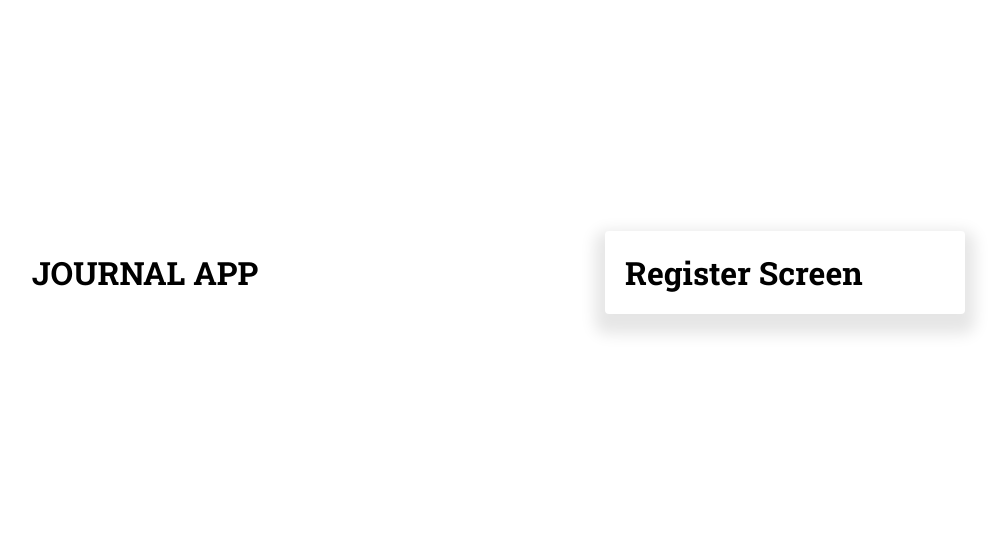
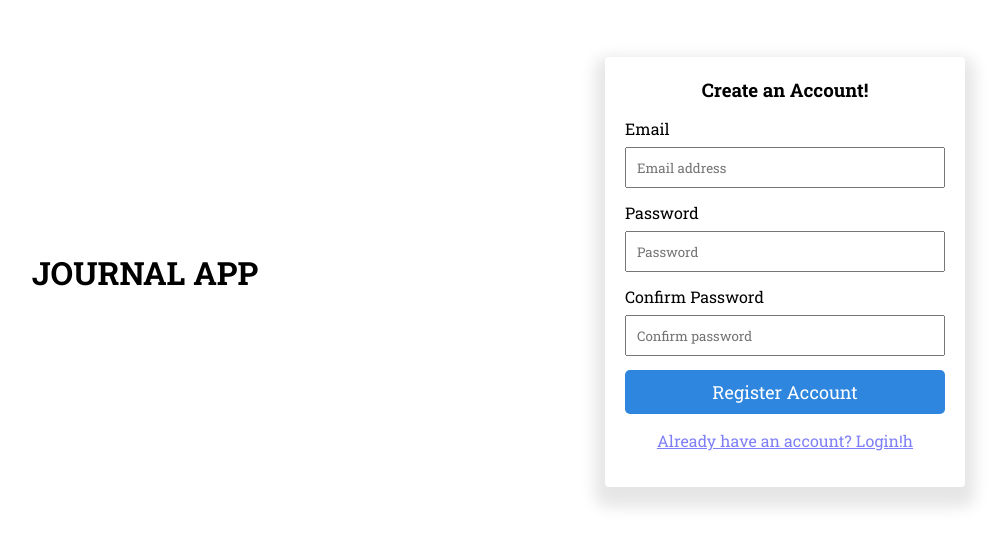
Before and after one commit to LuisMartinGonzalez24/NoteCloudApp, a React (Create React App) app: page /auth/register in a window 1280 px wide. Shown: the part 128-674 px from the top of the page, without its empty margins (175-1181 px from the left). Built offline with nearby package versions, Linux system fonts and the light colour scheme.

Commit message:
- Shell of login and register

```diff
--- a/src/pages/auth/LoginScreen.tsx
+++ b/src/pages/auth/LoginScreen.tsx
@@ -17,7 +17,7 @@ const LoginScreen = () => {
                     <input
                         type='text'
                         value=''
-                        placeholder='email address'
+                        placeholder='Email address'
                         className='auth__input-form mb14'
                     />
                 </div>
@@ -30,7 +30,7 @@ const LoginScreen = () => {
                     <input
                         type='text'
                         value=''
-                        placeholder='password'
+                        placeholder='Password'
                         className='auth__input-form mb14'
                     />
                 </div>
@@ -71,6 +71,8 @@ const LoginScreen = () => {
 
                     <span className='ml10'>Facebook</span>
                 </button>
+
+                <Link to='/auth/register' className='mt10'>Don't have an account? Sign up</Link>
             </div>
 
         </>
--- a/src/pages/auth/RegisterScreen.tsx
+++ b/src/pages/auth/RegisterScreen.tsx
@@ -1,10 +1,60 @@
 import React from 'react'
+import { Link } from 'react-router-dom';
 
 const RegisterScreen = () => {
     return (
-        <div>
-            <h1>Register Screen</h1>
-        </div>
+        <>
+            {/** Tittle form */}
+            <div className='auth__title-login mb16'>
+                <h3>Create an Account!</h3>
+            </div>
+
+            {/** Login Forn*/}
+            <form>
+                <div className='auth__container-input-1'>
+                    <label htmlFor="" className='mb8'>Email</label>
+                    <input
+                        type='text'
+                        value=''
+                        placeholder='Email address'
+                        className='auth__input-form mb14'
+                    />
+                </div>
+
+                <div className='auth__container-input-2'>
+                    <label htmlFor="" className='mb8'>Password</label>
+
+                    <input
+                        type='text'
+                        value=''
+                        placeholder='Password'
+                        className='auth__input-form mb14'
+                    />
+                </div>
+
+                <div className='auth__container-input-2'>
+                    <label htmlFor="" className='mb8'>Confirm Password</label>
+                    <input
+                        type='text'
+                        value=''
+                        placeholder='Confirm password'
+                        className='auth__input-form mb14'
+                    />
+                </div>
+
+                <input
+                    type='submit'
+                    value='Register Account'
+                    className=''
+                    id='auth__btn-login'
+                />
+            </form>
+
+            <span className='auth__title-login-socials'>
+                <Link to='/auth/login' className='p16' id='auth__span-title'>Already have an account? Login!h</Link>
+            </span>
+
+        </>
     )
 }
 
```
